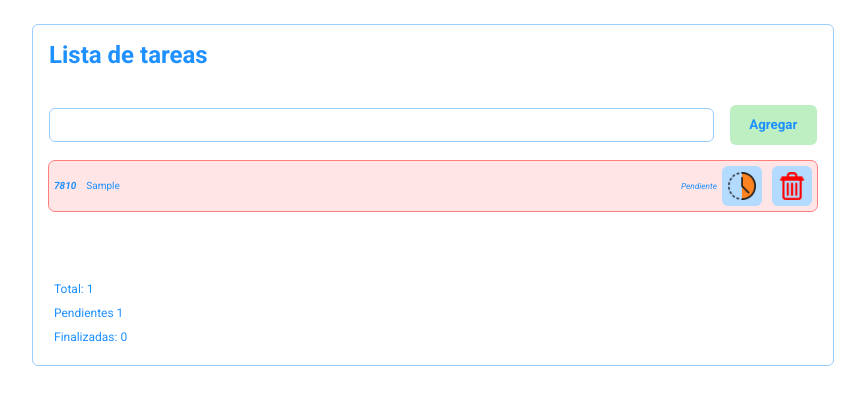
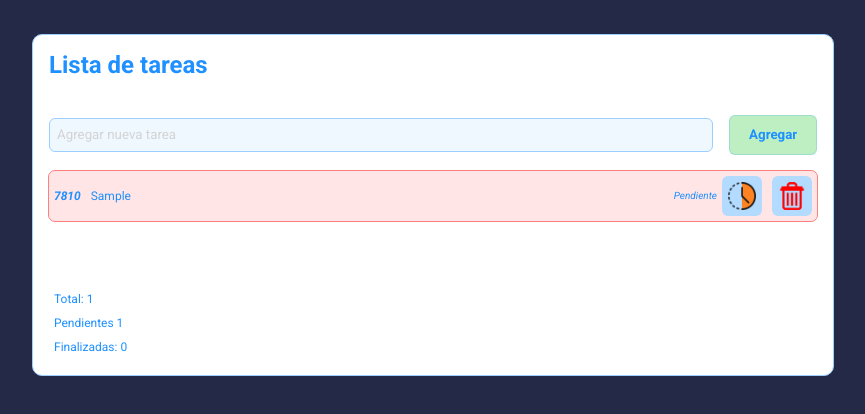
Before and after one commit to jedt89/To-do-list, a plain HTML site: page index.html in a window 1280 px wide. Both pictures are taken after typing "Sample" into the empty fields and a click on the button "Agregar". Shown: the whole page, without its empty margins (207-1072 px from the left). Drawn offline with Linux system fonts and the light colour scheme.

Commit message:
fix styles

```diff
--- a/index.html
+++ b/index.html
@@ -17,22 +17,10 @@
       <div class="to-do-container">
         <h1>Lista de tareas</h1>
         <div class="input-container">
-          <input class="task-input" type="text">
+          <input class="task-input" type="text" placeholder="Agregar nueva tarea">
           <button class="add-button">Agregar</button>
         </div>
-        <!-- <div class="headers">
-          <div>
-            <label>Id</label>
-            <label>Tarea</label>
-          </div>
-          <div>
-            <label>Estado</label>
-            <label>Acciones</label>
-          </div>
-        </div> -->
-        <div class="task-container">
-
-        </div>
+        <div class="task-container"></div>
         <div class="stats">
           <div class="total">Total: 0</div>
           <div class="pending">Pendientes: 0</div>
@@ -40,12 +28,6 @@
         </div>
       </div>
     </section>
-    <!-- <footer class="footer-container">
-      <p>Jonathan Díaz</p>
-      <p>Desarrollador Front End</p>
-      <p>Desarrollo Full Stack - Academia Desafío Latam</p>
-      <p>2024</p>
-    </footer> -->
   </main>
 </body>
 <script src="./src/assets/js/app.js"></script>
--- a/src/assets/css/style.css
+++ b/src/assets/css/style.css
@@ -1,3 +1,9 @@
+body {
+  height: 100vh;
+  background: #232946;
+  padding: 10px;
+}
+
 * {
   text-align: center;
   font-family: 'Roboto', sans-serif;
@@ -19,11 +25,19 @@ input {
   width: 100%;
   border: 1px solid #9cceff;
   border-radius: 6px;
+  text-align: left;
+  background: aliceblue;
 }
 
 input:focus-visible {
   border: 1px solid #9cceff;
   outline: none;
+}
+
+input::placeholder {
+  color: lightgray;
+  text-align: left;
+  padding-left: 5px;
 }
 
 small {
@@ -36,10 +50,11 @@ small {
   align-items: flex-start;
   gap: 1rem;
   border: 1px solid #9cceff;
-  border-radius: 6px;
+  border-radius: 10px;
   padding: 1rem;
   width: fit-content;
   min-width: 100%;
+  background-color: white;
 
   h1 {
     margin-top: 0;
@@ -116,7 +131,7 @@ small {
   font-weight: bold;
   background-color: rgba(40, 201, 55, 0.3);
   cursor: pointer;
-  border: none;
+  border: 1px solid rgba(30, 143, 255, 0.2);
 }
 
 .add-button:hover {
@@ -159,7 +174,9 @@ small {
 }
 
 .title {
-  max-width: 150px;
+  max-width: 100%;
+  margin-right: 10px;
+  overflow-wrap: anywhere;
 }
 
 @media screen and (width > 768px) {
@@ -177,7 +194,7 @@ small {
   }
 
   .task {
-    font-size: 10px;
+    font-size: 12px;
   }
 
   .title {
--- a/src/assets/js/app.js
+++ b/src/assets/js/app.js
@@ -17,9 +17,9 @@ const addTask = (title) => {
   taskList.push(task);
 
   const row = `
-      <div id="task-${id}" class="task" style="outline: 1px solid ${'rgb(255,0,0,0.5)'};
+      <div id="task-${id}" class="task" style="overflow: hidden; outline: 1px solid ${'rgb(255,0,0,0.5)'};
          background: rgb(255,0,0,0.1)">
-        <div style="display: flex; gap: 10px; align-items: center;">
+        <div style="display: flex; gap: 10px; align-items: center; overflow-wrap: break-word;">
           <div style="font-weight: bold; font-style: italic;">${id}</div>
           <div class="title">${title}</div>
         </div>
```
